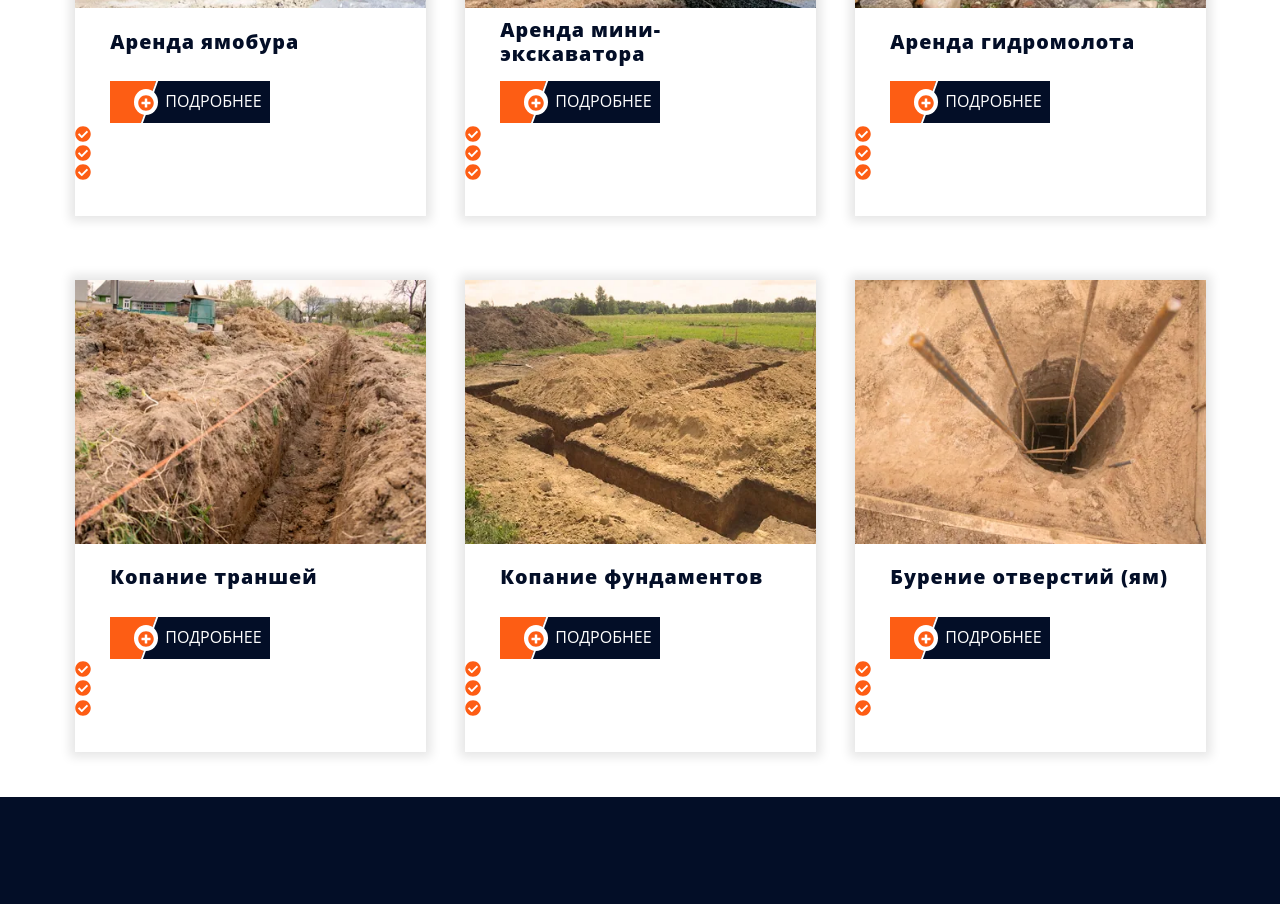
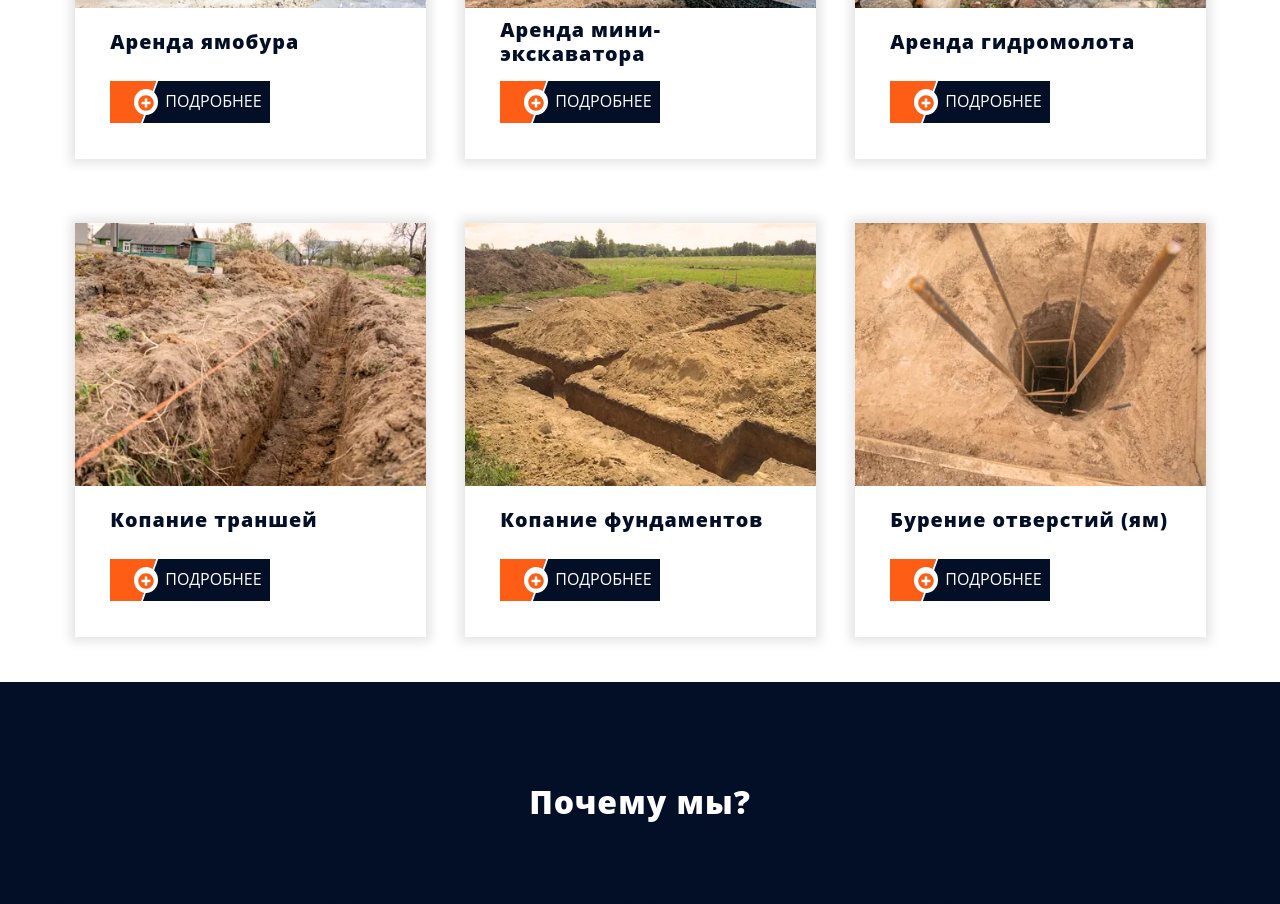
Before and after one commit to TanyaDanilovich/miniarenda_styled, a React (Vite) app: page / in a window 1280 px wide. Shown: the part 1280-2184 px from the top of the page. Built offline with nearby package versions, Linux system fonts and the light colour scheme.

Commit message:
fix servicecard dropdown css

```diff
--- a/src/shared/data/MAIN_DATA.ts
+++ b/src/shared/data/MAIN_DATA.ts
@@ -84,7 +84,8 @@ export const MAIN_DATA: MainData = {
             subcategoryUrl: "arenda-mini-exavatora",
             i18nKey: "subcategories.rentalExcavator",
             title: "Аренда мини-экскаватора",
-            descriptionUser: ["","",""],
+            descriptionUser: ["Большой выбор ковшей разного размера",
+                "Ковши: 150, 300, 400, 600 мм"],
             descriptionGoogle: "Мини-экскаватор — это универсальная компактная спецтехника, предназначенная для широкого спектра задач на ограниченных или труднодоступных участках. Благодаря своим небольшим габаритам, маневренности и высокой производительности, мини-экскаваторы широко используются как в частном строительстве, так и при городских и коммунальных работах.\n" +
                 "Эта техника особенно эффективна в условиях плотной застройки, вблизи существующих сооружений, на небольших участках и во дворах, где применение крупной строительной техники невозможно или нецелесообразно. Мини-экскаваторы выполняют работы без повреждения асфальта, тротуарной плитки, газонов и других элементов благоустройства.\n" +
                 "Основные сферы применения:\n" +
@@ -114,7 +115,8 @@ export const MAIN_DATA: MainData = {
             subcategoryUrl: "arenda-gidromolota",
             i18nKey: "subcategories.rentalsHammer",
             title: "Аренда гидромолота",
-            descriptionUser: ["","",""],
+            descriptionUser: ["гидромолот массой от 70 до 170 кг",
+                "мин. проём:  \n ширина - 1 м, высота - 1,5 м"],
             descriptionGoogle: "Мини-экскаватор с гидромолотом обычно используется для выполнения демонтажных работ. Эта техника обеспечивает высокую производительность и эффективность в стеснённых условиях и на ограниченных площадках, включая работы внутри зданий и помещений с ограниченным доступом, где требуется особая точность и аккуратность.\n" +
                 "Область применения:\n" +
                 "•\tДемонтаж: бетонных и железобетонных конструкций, асфальтового покрытия и дорожных оснований.\n" +
@@ -135,7 +137,10 @@ export const MAIN_DATA: MainData = {
             subcategoryUrl: "arenda-yamobura",
             i18nKey: "subcategories.rentalsDrill",
             title: "Аренда ямобура",
-            descriptionUser: ["","",""],
+            descriptionUser: [
+                "глубина буления до 3 м",
+                "шнеки: 200, 250, 300, 350, 400, 500, 600 мм",
+            ],
             descriptionGoogle: "Аренда мини-экскаватора с ямобуром — это отличное решение для выполнения бурения отверстий в земле, требующего мощности и точности. Благодаря своей маневренности, мини-экскаватор с ямобуром эффективно применяется для установки разнообразных опор и создания фундаментов в стесненных условиях, на участках с ограниченным доступом и вблизи существующих объектов." +
                 "Этот мини экскаватор с ямобуром используется для:\n" +
                 "•\tУстановки опор: под заборы (металлические, деревянные, бетонные), столбы освещения, камеры видеонаблюдения, дорожные знаки.\n" +
@@ -164,7 +169,8 @@ export const MAIN_DATA: MainData = {
             subcategoryUrl: "kopanie-transhej",
             i18nKey: "subcategories.diggingTrench",
             title: "Копание траншей",
-            descriptionUser: ["","",""],
+            descriptionUser: [
+                "Ковши: 150, 300, 400, 600 мм"],
             descriptionGoogle: "Для копки траншей лучшим выбором является мини-экскаватор. Он оснащен сменными ковшами шириной от 20 см до 1 м и способен копать траншеи глубиной до 2,7 м.\n" +
                 "Эта услуга незаменима для:\n" +
                 "•\tПрокладки инженерных коммуникаций: водопровод, канализация, газопровод, электрокабель.\n" +
@@ -192,10 +198,9 @@ export const MAIN_DATA: MainData = {
             subcategoryUrl: "kopanie-fundamentov",
             i18nKey: "subcategories.diggingFoundation",
             title: "Копание фундаментов",
-            descriptionUser: ["","",""],
+            descriptionUser: ["Глубина копания: до 2,2 метров.",
+                "Ширина ковшей: от 250 до 1000 мм."],
             descriptionGoogle: "Мини-экскаватор — применяется для копания ленточных фундаментов для жилых домов, коттеджей и хозяйственных построек различной сложности. \n" +
-                "Глубина копания: до 2,2 метров.\n" +
-                "Ширина ковшей: от 250 до 1000 мм.\n" +
                 "Использование мини-экскаватора при копании фундаментов обеспечивает высокую точность и аккуратность выполнения работ.\n",
             images: [{
                 src: fundament_main_480w,
@@ -207,23 +212,6 @@ export const MAIN_DATA: MainData = {
                 metaKeywords: ["копка фундаментов", "земляные работы", "строительство"]
             }
         },
-        [SUBCATEGORY.STUMP_REMOVAL]: {
-            id: "subcategory-006",
-            subcategory: SUBCATEGORY.STUMP_REMOVAL,
-            group: SERVICE_GROUP.OTHER,
-            position: 3,
-            subcategoryUrl: "korchevanie-pnej",
-            i18nKey: "subcategories.stumpRemoval",
-            title: "",
-            descriptionUser: ["","",""],
-            descriptionGoogle: "",
-            images: [{src: img, alt: ""}],
-            seo: {
-                metaTitle: "Корчевание пней | Удаление корней",
-                metaDescription: "Услуги по корчеванию пней с применением спецтехники. Быстрое и эффективное удаление корней.",
-                metaKeywords: ["корчевание пней", "удаление корней", "земляные работы"]
-            }
-        },
         [SUBCATEGORY.DRILLING]: {
             id: "subcategory-007",
             subcategory: SUBCATEGORY.DRILLING,
@@ -232,7 +220,7 @@ export const MAIN_DATA: MainData = {
             subcategoryUrl: "yamobur",
             i18nKey: "subcategories.drilling",
             title: "Бурение отверстий (ям)",
-            descriptionUser: ["","",""],
+            descriptionUser: ["шнеки: 200, 250, 300, 350, 400, 500, 600 мм"],
             descriptionGoogle: "Бурение отверстий с использованием мини-экскаватора — это эффективное решение для разнообразных строительных и ландшафтных задач. Благодаря компактным размерам и высокой маневренности, эта услуга широко применяется как в частном строительстве, так и на городских строительных площадках для подготовки лунок и посадочных мест.\n" +
                 "Основные сферы применения:\n" +
                 "•\tПодготовка лунок: для посадки деревьев и кустарников в ландшафтном дизайне.\n" +
@@ -248,40 +236,6 @@ export const MAIN_DATA: MainData = {
                 metaKeywords: ["бурение отверстий", "бурение ям", "услуги бурения", "буронабивные фундаменты", "установка опор", "усиление фундамента", "бурение в Минске"]
             }
         },
-        [SUBCATEGORY.GROUND_MOVEMENT]: {
-            id: "subcategory-008",
-            subcategory: SUBCATEGORY.GROUND_MOVEMENT,
-            group: SERVICE_GROUP.OTHER,
-            position: 5,
-            subcategoryUrl: "peremeschenie-grunta",
-            i18nKey: "subcategories.groundMovement",
-            title: "",
-            descriptionUser: ["","",""],
-            descriptionGoogle: "",
-            images: [{src: img, alt: ""}],
-            seo: {
-                metaTitle: "Перемещение грунта | Земляные работы",
-                metaDescription: "Услуги по перемещению грунта с использованием мини-техники. Работаем на любых участках.",
-                metaKeywords: ["перемещение грунта", "земляные работы", "мини-техника"]
-            }
-        },
-        [SUBCATEGORY.OTHER_GROUNDWORKS]: {
-            id: "subcategory-009",
-            subcategory: SUBCATEGORY.OTHER_GROUNDWORKS,
-            group: SERVICE_GROUP.OTHER,
-            position: 6,
-            subcategoryUrl: "prochie-zemlyanye-raboty",
-            i18nKey: "subcategories.otherGroundworks",
-            title: "",
-            descriptionUser: ["","",""],
-            descriptionGoogle: "",
-            images: [{src: img, alt: ""}],
-            seo: {
-                metaTitle: "Прочие земляные работы | Мини-экскаваторы",
-                metaDescription: "Земляные работы различной сложности с использованием мини-экскаваторов. Оперативное выполнение задач.",
-                metaKeywords: ["земляные работы", "мини-экскаватор", "строительные услуги"]
-            }
-        },
         [SUBCATEGORY.DISMANTLING]: {
             id: "subcategory-010",
             subcategory: SUBCATEGORY.DISMANTLING,
@@ -290,7 +244,10 @@ export const MAIN_DATA: MainData = {
             subcategoryUrl: "demontazh",
             i18nKey: "subcategories.dismantling",
             title: "",
-            descriptionUser: ["","",""],
+            descriptionUser: [
+                "гидромолот массой от 70 до 170 кг",
+                "мин. проём:  \n ширина - 1 м, высота - 1,5 м"
+            ],
             descriptionGoogle: "",
             images: [{src: img, alt: ""}],
             seo: {
--- a/src/widgets/services/serviceCard/ServiceCardDropdownText.tsx
+++ b/src/widgets/services/serviceCard/ServiceCardDropdownText.tsx
@@ -3,6 +3,7 @@ import {SchemaOrgData} from '../../../shared/types/common.types.ts';
 import {S_DropdownText} from '../../../shared/styled/S_DropdownText.ts';
 import styled, {useTheme} from 'styled-components';
 import FontAwesomeIcon from '../../../shared/ui/icon/FontAwesomeIcon.tsx';
+import {plainTransition} from '../../../app/styles/mixins.ts';
 
 type Props = {
     descriptionUser: string[];
@@ -27,16 +28,14 @@ export const ServiceCardDropdownText = ({
 
     return (
         <S_ServiceCardDropdownText $maxHeight = {maxHeight} $height = {height}>
-
+            <ul>
                 {descriptionUser.map((characteristic, index) =>
-
-
                     <li key = {`${id}-${index}`}>
                         <FontAwesomeIcon icon = {'icon-check-circle'} size = {'1x'} color = {theme.colors.primary}/>
                         {characteristic}
                     </li>
                 )}
-
+            </ul>
             <p {...textSchemaOrg}>
                 {descriptionGoogle}
             </p>
@@ -45,7 +44,14 @@ export const ServiceCardDropdownText = ({
 
 
 export const S_ServiceCardDropdownText = styled(S_DropdownText)<{}>`
-  p {
+  p, ul,li {
     padding: 0 1rem 0 1rem;
   }
+
+  ul,li {
+    ${plainTransition()}
+    max-height: ${({$maxHeight}) => $maxHeight};
+    height: ${({$height}) => $height};
+
+  }
 `
```
Lines whose indentation alone changed are shown as unchanged.
